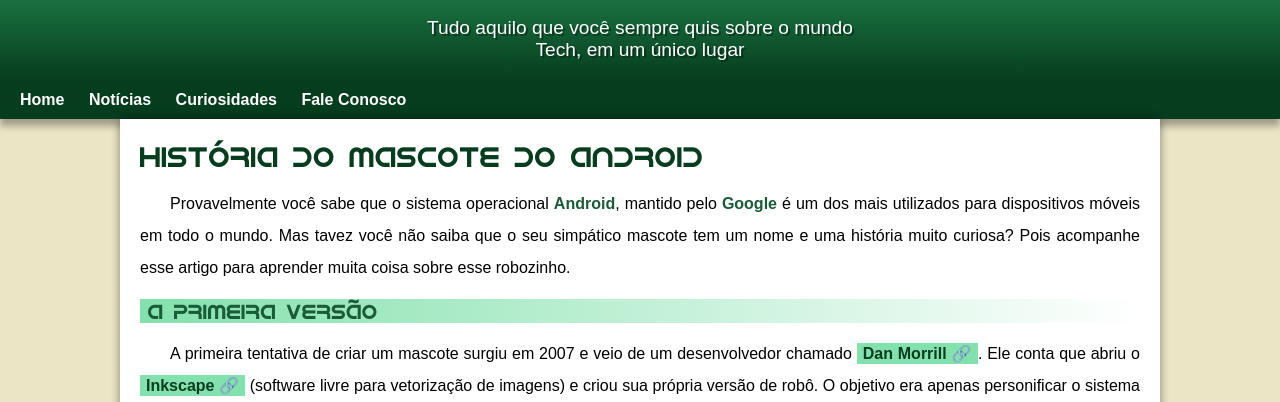
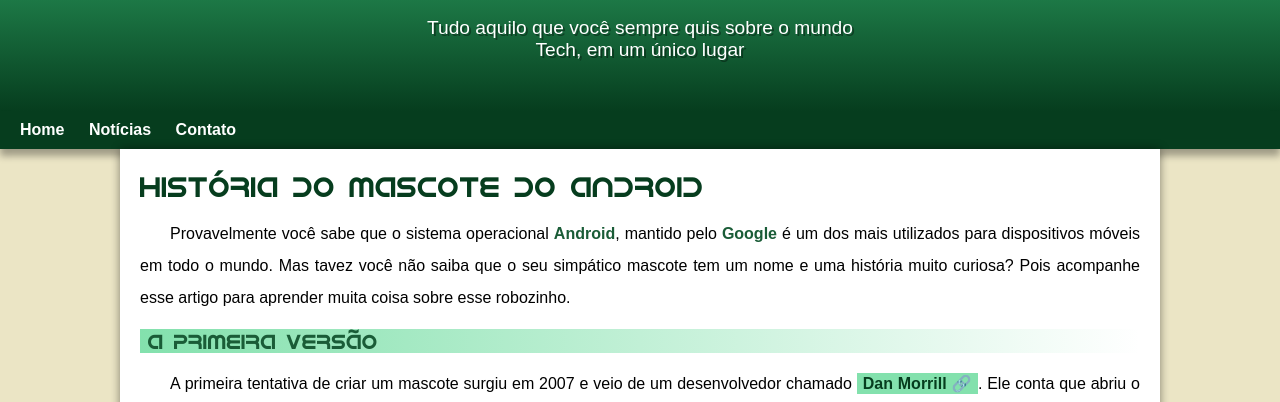
Before and after one commit to FelipePereira392/Desafio-do-Site, a plain HTML site: page index.html in a window 1280 px wide. Shown: the part 90-492 px from the top of the page. Drawn offline with Linux system fonts and the light colour scheme; a web font is replaced by a local one.

Commit message:
Problema corrigido

```diff
--- a/estilo/style.css
+++ b/estilo/style.css
@@ -84,7 +84,7 @@
     max-width: 600px;
     margin:auto;
     padding: 0px 10px;
-    padding-bottom: 20px;
+    padding-bottom: 50px;
     text-shadow: 2px 2px 0px rgba(0, 0, 0, 0.37);
 
 }
--- a/index.html
+++ b/index.html
@@ -13,10 +13,9 @@
         <p>Tudo aquilo que você sempre quis sobre o mundo <br> Tech, em um único lugar</p>
     </header>
     <nav>
-        <a href="responsivo.html">Home</a>
+        <a href="#">Home</a>
         <a href="#">Notícias</a>
-        <a href="#">Curiosidades</a>
-        <a href="#">Fale Conosco</a>
+        <a href="#">Contato</a>
     </nav>
     <main>
         <article>
```
